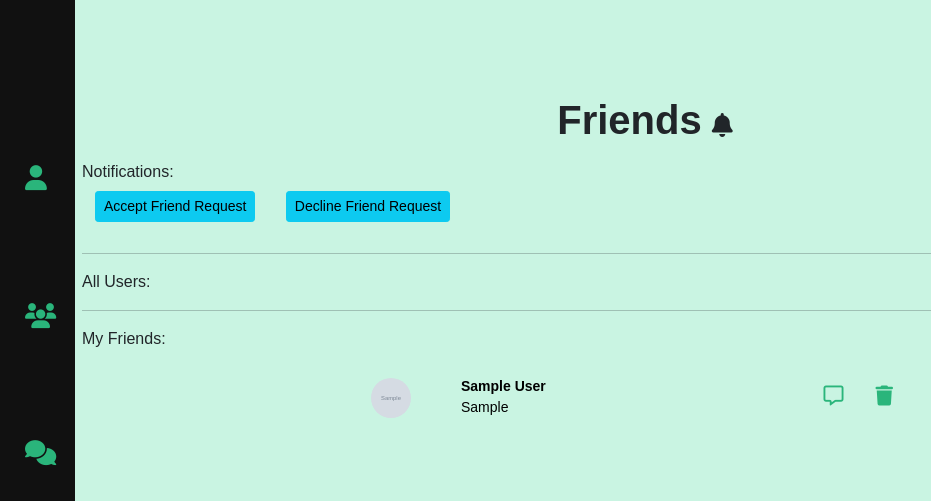
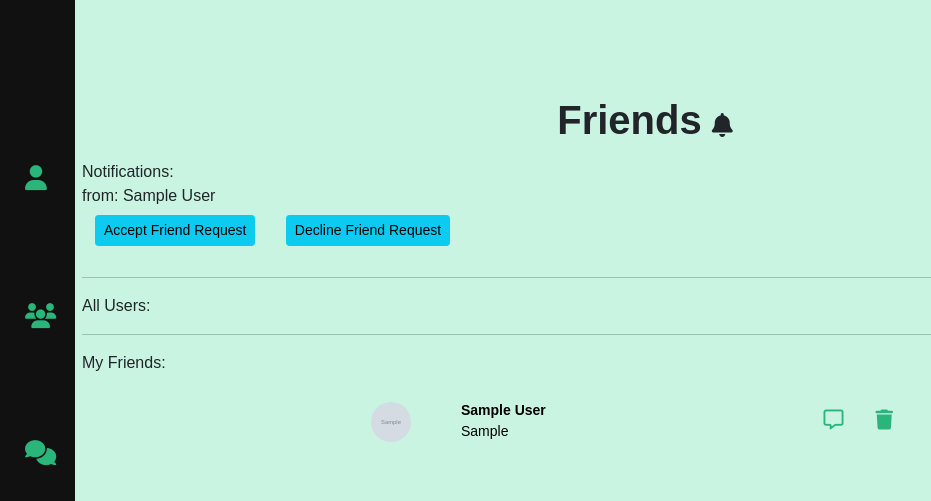
Before and after one commit to ElisavetaAlekseeva/chat-app, a Django app: page /friends/1 in a window 1280 px wide. Shown: the top 501 px of the page, without its empty margins (0-931 px from the left). Run offline with Django 4.2, Linux system fonts and the light colour scheme; a user stored in the database is signed in; tables that the repository leaves empty hold one stand-in row (values such as "Sample post"); grey boxes marked "Sample" are stand-in pictures; some libraries are stand-ins or nearby versions.

Commit message:
update notifications

```diff
--- a/chatApp/templates/profile/friends.html
+++ b/chatApp/templates/profile/friends.html
@@ -33,16 +33,8 @@
             <br>
             <div class="notifications">
                 {% for request in rec_friend_requests %}
-                <!-- From: {{ request.sendser }} -->
                 <div class="notification">
-                            <!-- <div class="content">
-                                <img id='pr_image' src="#" alt="">
-                                <div class="details">
-                                    <span>{{user.userprofile.name}}</span>
-                                    <p>{{user.userprofile.location}}</p>
-                                </div>
-                            </div> -->
-
+                        from: {{request.sender}}
                         <div class="buttons">
                             <div class="btn accept-request">
                                 <a href="{% url 'accept_friend_request' request.pk %}">
--- a/chatApp/views.py
+++ b/chatApp/views.py
@@ -244,10 +244,13 @@ def friends(request, pk):
 
     users = User.objects.all()
 
-    print('----------')
+    sent_friend_requests = FriendRequest.objects.filter(sender=current_user.userprofile)
+    rec_friend_requests = FriendRequest.objects.filter(receiver=current_user.userprofile)
 
-    sent_friend_requests = FriendRequest.objects.filter(sender=current_user_profile)
-    rec_friend_requests = FriendRequest.objects.filter(receiver=current_user_profile)
+    print('---------')
+    print(friend_request_sender)
+
+
 
     context = {'user':user, 'current_user':current_user, 'friends':friends,
                 'users':users, 'sent_friend_requests': sent_friend_requests,
```
